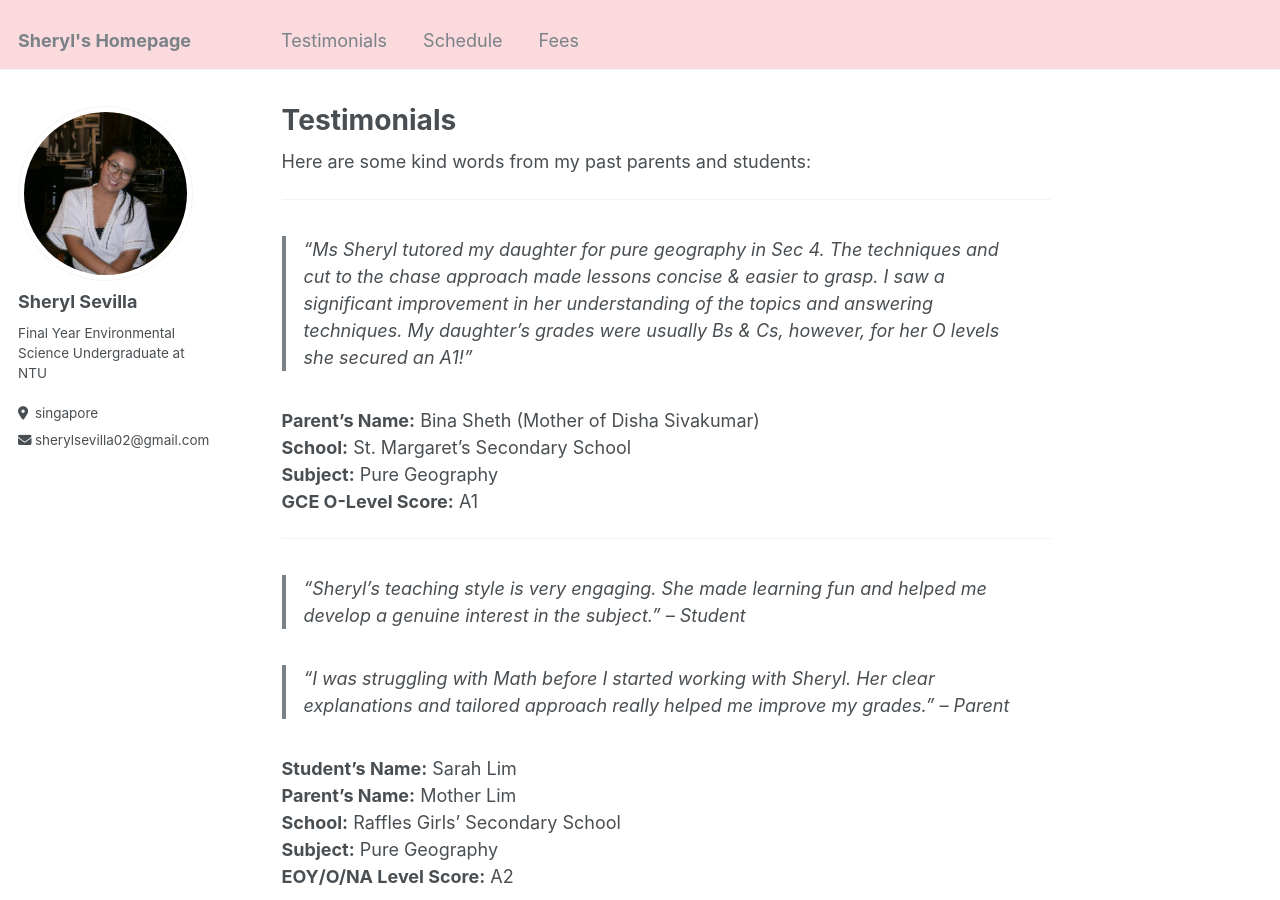
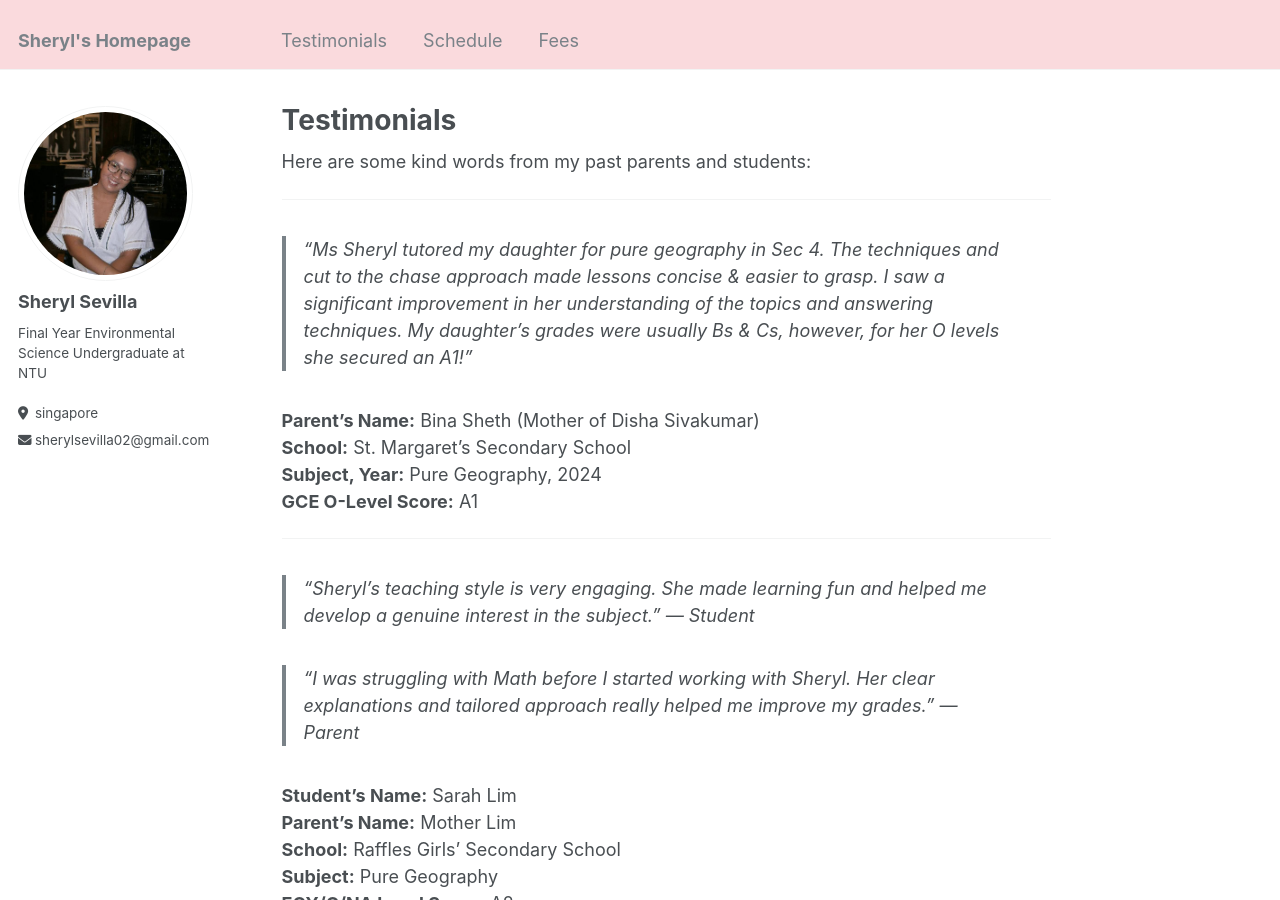
Before and after one commit to teachsheryl/teachsheryl.github.io, a Jekyll site: the page built from _pages/testimonials.md, in a window 1280 px wide and 900 px high. Built offline with Jekyll 4.4.1, drawn with Linux system fonts in a browser that asks for light colours.

Commit message:
Update testimonials.md

```diff
--- a/_pages/testimonials.md
+++ b/_pages/testimonials.md
@@ -12,14 +12,14 @@ Here are some kind words from my past parents and students:
 
 **Parent's Name:** Bina Sheth (Mother of Disha Sivakumar)
 **School:** St. Margaret's Secondary School
-**Subject:** Pure Geography
+**Subject, Year:** Pure Geography, 2024
 **GCE O-Level Score:** A1
 
 ---
 
-> "Sheryl's teaching style is very engaging. She made learning fun and helped me develop a genuine interest in the subject." -- Student
+> "Sheryl's teaching style is very engaging. She made learning fun and helped me develop a genuine interest in the subject." --- Student
 
-> "I was struggling with Math before I started working with Sheryl. Her clear explanations and tailored approach really helped me improve my grades." -- Parent
+> "I was struggling with Math before I started working with Sheryl. Her clear explanations and tailored approach really helped me improve my grades." --- Parent
 
 **Student's Name:** Sarah Lim
 **Parent's Name:**  Mother Lim
```
